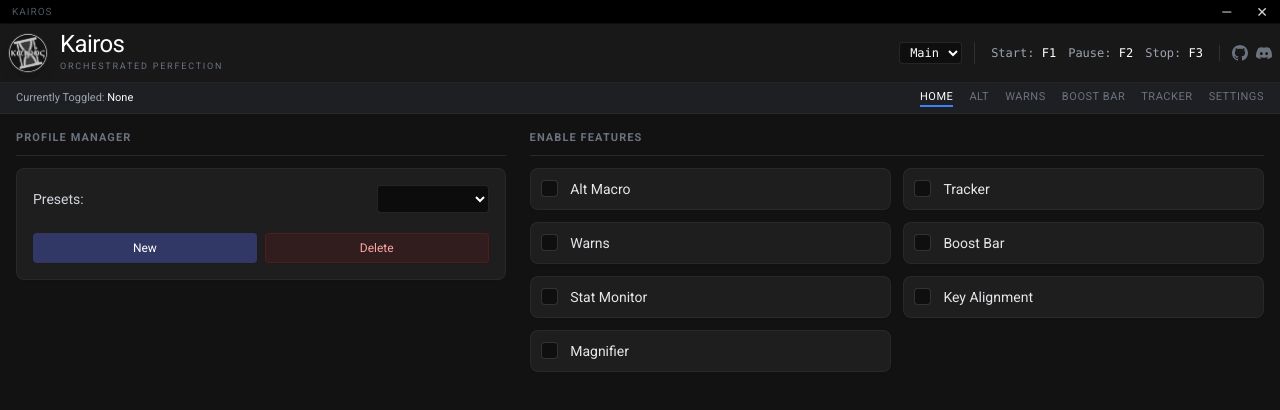
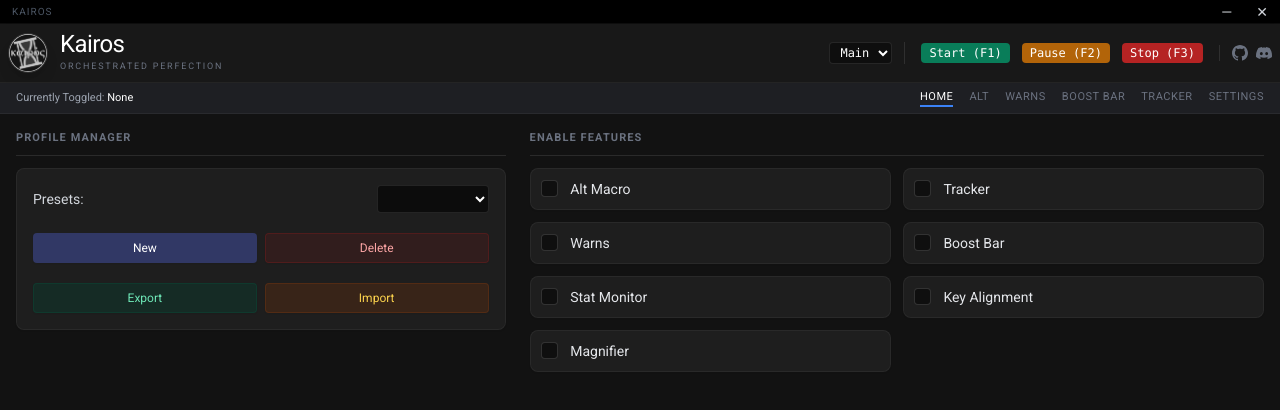
Before and after one commit to KairosMacro/Kairos-Dev, a website: page Frontend/index.html in a window 1280 px wide. Drawn offline with nearby package versions, Linux system fonts and the light colour scheme.

Commit message:
new buttons
buttons for stuff yes

```diff
--- a/Frontend/index.html
+++ b/Frontend/index.html
@@ -48,9 +48,9 @@
 			-->
 			</div>
 
-			<span>Start: <span id="lbl_StartHotkey" class="text-white">F1</span></span>
-			<span>Pause: <span id="lbl_PauseHotkey" class="text-white">F2</span></span>
-			<span>Stop: <span id="lbl_StopHotkey" class="text-white">F3</span></span>
+			<button onclick="window.chrome.webview.hostObjects.ahk.Start()" class="px-2 py-0.5 rounded bg-emerald-600/80 hover:bg-emerald-500 text-white transition cursor-pointer" title="Start Macro">Start (<span id="lbl_StartHotkey" class="text-white">F1</span>)</button>
+			<button onclick="window.chrome.webview.hostObjects.ahk.Pause()" class="px-2 py-0.5 rounded bg-amber-600/80 hover:bg-amber-500 text-white transition cursor-pointer" title="Pause Macro">Pause (<span id="lbl_PauseHotkey" class="text-white">F2</span>)</button>
+			<button onclick="window.chrome.webview.hostObjects.ahk.Stop()" class="px-2 py-0.5 rounded bg-red-600/80 hover:bg-red-500 text-white transition cursor-pointer" title="Stop Macro">Stop (<span id="lbl_StopHotkey" class="text-white">F3</span>)</button>
 
 			<div class="flex gap-2 ml-1 border-l border-white/10 pl-3">
 				<button onclick="openLink('https://github.com/KairosMacro/Kairos')" class="text-gray-500 hover:text-white transition" title="GitHub">
@@ -90,6 +90,10 @@
 					<div class="grid grid-cols-2 gap-2 mt-1">
 						<button onclick="showNewProfileModal()" class="bg-[#313865] hover:bg-[#504099] text-white text-xs py-1.5 rounded transition shadow-sm">New</button>
 						<button onclick="showDeleteProfileModal()" class="bg-red-900/20 hover:bg-red-600/80 text-red-300 hover:text-white border border-red-900/40 text-xs py-1.5 rounded transition shadow-sm">Delete</button>
+					</div>
+					<div class="grid grid-cols-2 gap-2 mt-1">
+						<button onclick="ahkAction('ExportConfig')" class="bg-emerald-900/30 hover:bg-emerald-600/60 text-emerald-300 hover:text-white border border-emerald-900/40 text-xs py-1.5 rounded transition shadow-sm">Export</button>
+						<button onclick="ahkAction('ImportConfig')" class="bg-amber-900/30 hover:bg-amber-600/60 text-amber-300 hover:text-white border border-amber-900/40 text-xs py-1.5 rounded transition shadow-sm">Import</button>
 					</div>
 				</div>
 			</div>
```
